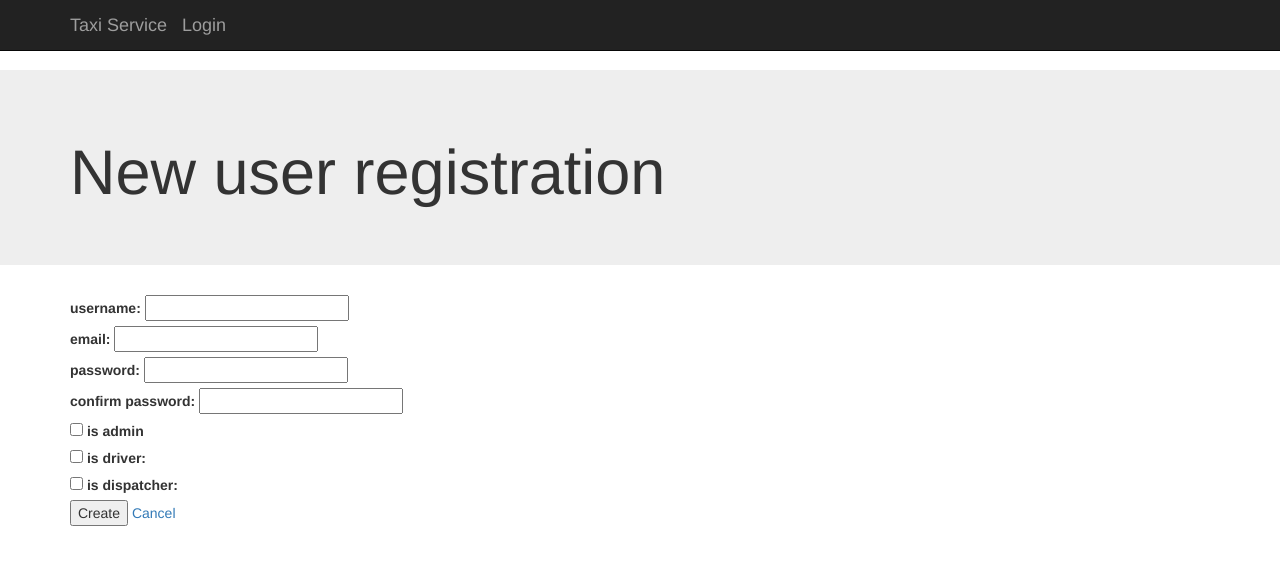
After one commit to IlyaSergeev/taxi_service, a Django app: template TaxiService/templates/account/create.html in a window 1280 px wide. The commit adds this page. Shown: the top 565 px of the page. Run offline with Django 3.2, Linux system fonts and the light colour scheme; the template is opened without the code that fills it, so the values that code supplies are empty; parts of the project's set-up code (start-up, migrations or seed data) failed here and were passed over; some libraries are stand-ins or nearby versions.

Commit message:
refactoring

```diff
--- /dev/null
+++ b/TaxiService/templates/account/create.html
@@ -0,0 +1,51 @@
+{% extends 'base.html' %}
+
+{% block title %}Register | {{ block.super }}{% endblock %}
+
+{% block headline %}<h1>New user registration</h1>{% endblock %}
+
+{% block content %}
+    <form action='' method="POST">
+        {% csrf_token %}
+        <form action="{% url 'create_account' %}" method="post">
+            {% csrf_token %}
+            <label>
+                username:
+                <input type="text" name="username" value=""/>
+            </label>
+            <br />
+            <label>
+                email:
+                <input type="email" name="email" value="">
+            </label>
+            <br />
+            <label>
+		        password:
+		        <input type="password" name="password" value="" />
+            </label>
+            <br />
+            <label>
+                confirm password:
+                <input type="password" name="confirm_password" />
+            </label>
+            <br />
+            <label>
+                <input type="checkbox" name="is_admin">
+                is admin
+            </label>
+            <br />
+            <label>
+                <input type="checkbox" name="is_driver">
+                is driver:
+            </label>
+            <br />
+            <label>
+                <input type="checkbox" name="is_dispatcher">
+                is dispatcher:
+            </label>
+            <br />
+            <input type="submit" value="Create" />
+            <a href="{% url 'accounts' %}">Cancel</a>
+	    </form>
+    </form>
+{% endblock %}
--- a/TaxiService/templates/account/info.html
+++ b/TaxiService/templates/account/info.html
@@ -4,7 +4,7 @@
 
 {% block title %}Register | {{ block.super }}{% endblock %}
 
-{% block headline %}<h1>New user registration</h1>{% endblock %}
+{% block headline %}<h1>User info</h1>{% endblock %}
 
 {% block content %}
     username:{{ watching_user.username }}<br />
--- a/TaxiService/urls.py
+++ b/TaxiService/urls.py
@@ -8,7 +8,7 @@ urlpatterns = patterns('',
     url(r'^accounts/login/$', views.login_user, name='login'),
     url(r'^accounts/logout/$', views.logout_user, name='logout'),
 
-    url(r'^accounts/create/$', admin_views.account_edit, name='create_account'),
+    url(r'^accounts/create/$', admin_views.create, name='create_account'),
     url(r'^accounts/(?P<user_id>\d+)/$', admin_views.account_info, name='account_info'),
     url(r'^accounts/(?P<user_id>\d+)/edit/$', admin_views.account_edit, name='edit_account'),
     url(r'^accounts/$', admin_views.accounts, name='accounts'),
```
Also changed, not shown: TaxiService/templates/account/edit.html (+10 -7 lines), TaxiService/views/admin_views.py (+46 -15 lines).
